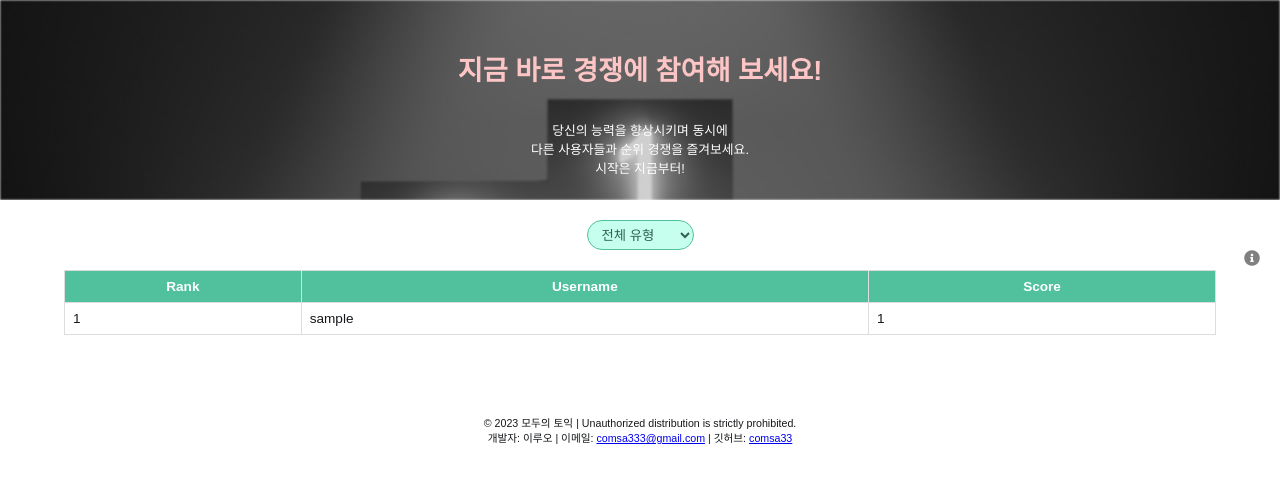
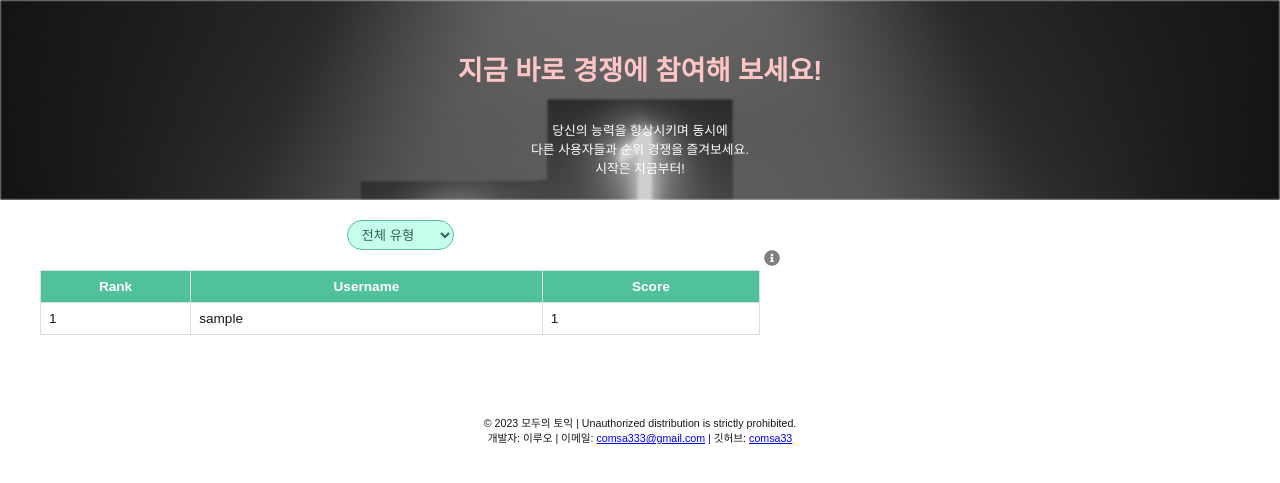
Before and after one commit to comsa33/toeic4all, a Flask app: page /rank in a window 1280 px wide. Shown: the part 70-553 px from the top of the page. Run offline with Flask 3, Linux system fonts and the light colour scheme; tables that the repository leaves empty hold one stand-in row (values such as "Sample post"); some libraries are stand-ins or nearby versions; some web fonts are replaced.

Commit message:
fix: rank css

```diff
--- a/static/css/rank.css
+++ b/static/css/rank.css
@@ -51,6 +51,10 @@ body {
     font-size: 0.8em;
     font-weight: 300;
     color: white;
+}
+
+#rank-container {
+    max-width: 800px;
 }
 
 #question-type-selection {
--- a/templates/rank.html
+++ b/templates/rank.html
@@ -21,6 +21,7 @@
 {% endblock %}
 
 {% block content %}
+<div id="rank-container">
     <div class="rank-selection-container">
         <select id="question-type-selection">
             <option value="">전체 유형</option>
@@ -47,6 +48,7 @@
             <li><strong>난이도 점수:</strong> 사용자가 푼 문제의 난이도 평균</li>
         </ul>
     </div>
+</div>
 {% endblock %}
 
 {% block additional_script %}
```
